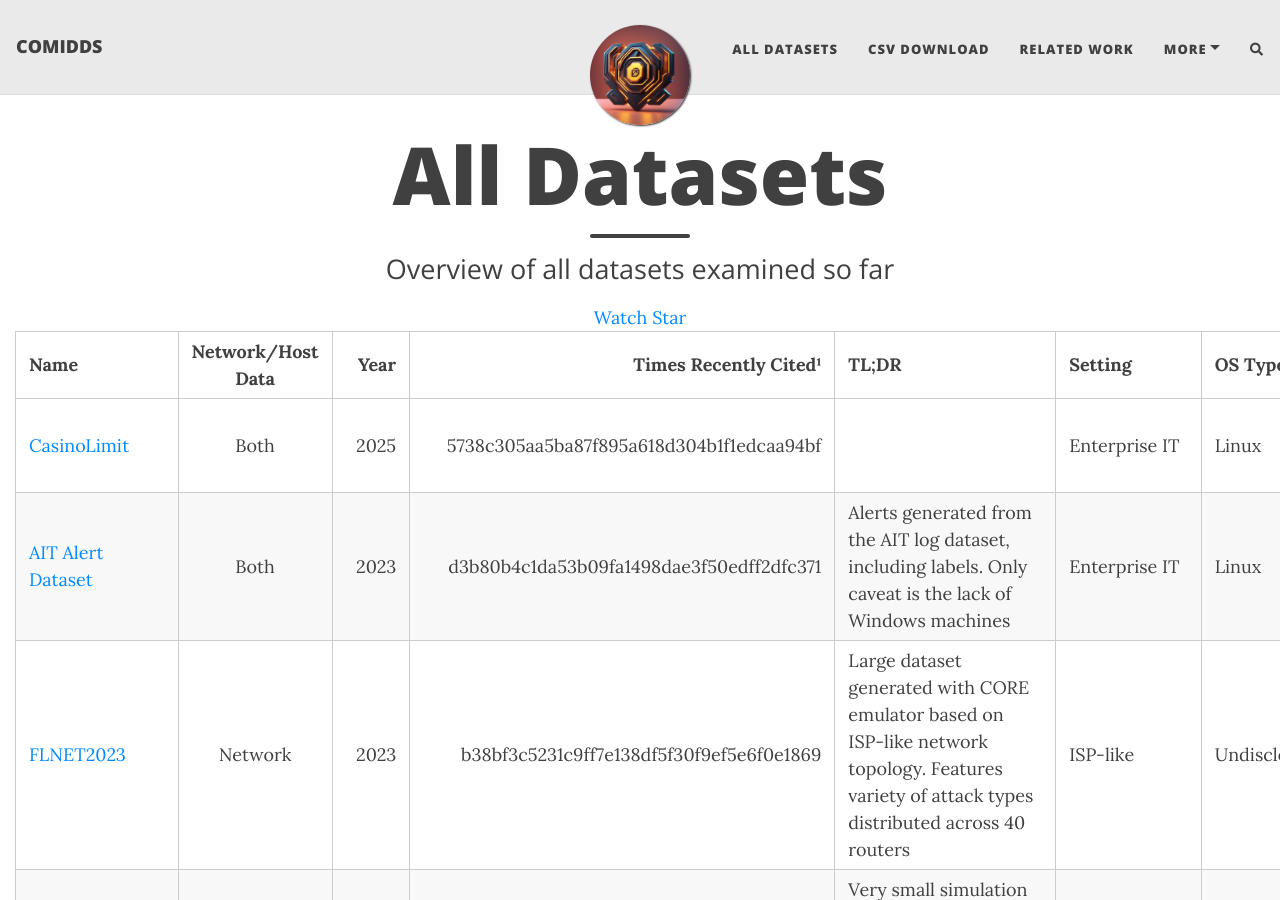
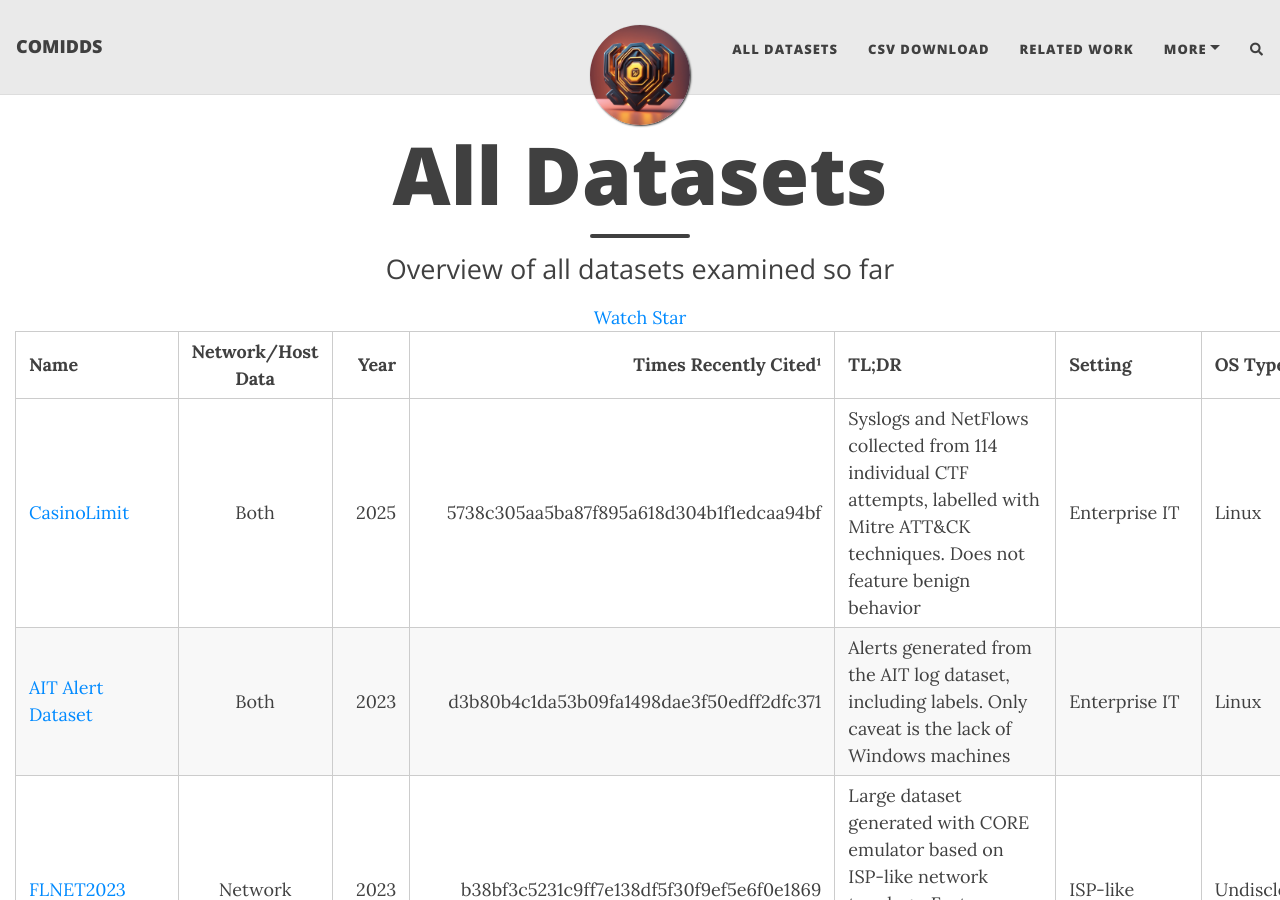
Before and after one commit to fkie-cad/COMIDDS, a Jekyll site: the page built from content/all_datasets.md, in a window 1280 px wide and 900 px high. Built offline with Jekyll 4.4.1, drawn with Linux system fonts in a browser that asks for light colours; nearby versions of some CDN libraries; comment, search, counter and statistics services are not loaded.

Commit message:
Add missing tl;dr

```diff
--- a/content/all_datasets.md
+++ b/content/all_datasets.md
@@ -8,7 +8,7 @@ before-content: gh_buttons.html
 
 | Name                                                                                               | Network/Host Data |      Year |                    Times Recently Cited¹ | TL;DR                                                                                                                                                                       | Setting       | OS Type               | Labeled?² | Data Type/Source                                                                     | Packed Size | Unpacked Size |
 | -------------------------------------------------------------------------------------------------- | :---------------: | --------: | ---------------------------------------: | --------------------------------------------------------------------------------------------------------------------------------------------------------------------------- | ------------- | --------------------- | :-------: | ------------------------------------------------------------------------------------ | ----------: | ------------: |
-| [CasinoLimit](../datasets/casinolimit)                                                             |       Both        |      2025 | 5738c305aa5ba87f895a618d304b1f1edcaa94bf |                                                                                                                                                                             | Enterprise IT | Linux                 |     🟩     | NetFlows, Syslog, auditd                                                             |      3,6 GB |       54,4 GB |
+| [CasinoLimit](../datasets/casinolimit)                                                             |       Both        |      2025 | 5738c305aa5ba87f895a618d304b1f1edcaa94bf | Syslogs and NetFlows collected from 114 individual CTF attempts, labelled with Mitre ATT&CK techniques. Does not feature benign behavior                                    | Enterprise IT | Linux                 |     🟩     | NetFlows, Syslog, auditd                                                             |      3,6 GB |       54,4 GB |
 | [AIT Alert Dataset](../datasets/ait_alert_dataset)                                                 |       Both        |      2023 | d3b80b4c1da53b09fa1498dae3f50edff2dfc371 | Alerts generated from the AIT log dataset, including labels. Only caveat is the lack of Windows machines                                                                    | Enterprise IT | Linux                 |     🟩     | Wazuh, Suricata and AMiner alerts                                                    |       96 MB |        2,9 GB |
 | [FLNET2023](../datasets/flnet2023)                                                                 |      Network      |      2023 | b38bf3c5231c9ff7e138df5f30f9ef5e6f0e1869 | Large dataset generated with CORE emulator based on ISP-like network topology. Features variety of attack types distributed across 40 routers                               | ISP-like      | Undisclosed           |     🟩     | pcaps, Custom network features                                                       |           - |        176 GB |
 | [OTFR Security Datasets - LSASS Campaign](../datasets/otfr_lsass_campaign)                         |       Both        |      2023 |                                        - | Very small simulation focusing on exploiting Windows' LSASS.exe. Lacking documentation, no labels and no user behavior                                                      | Single OS     | Windows               |     🟥     | pcaps, Windows events, Zeek logs                                                     |      423 MB |          1 GB |
```
